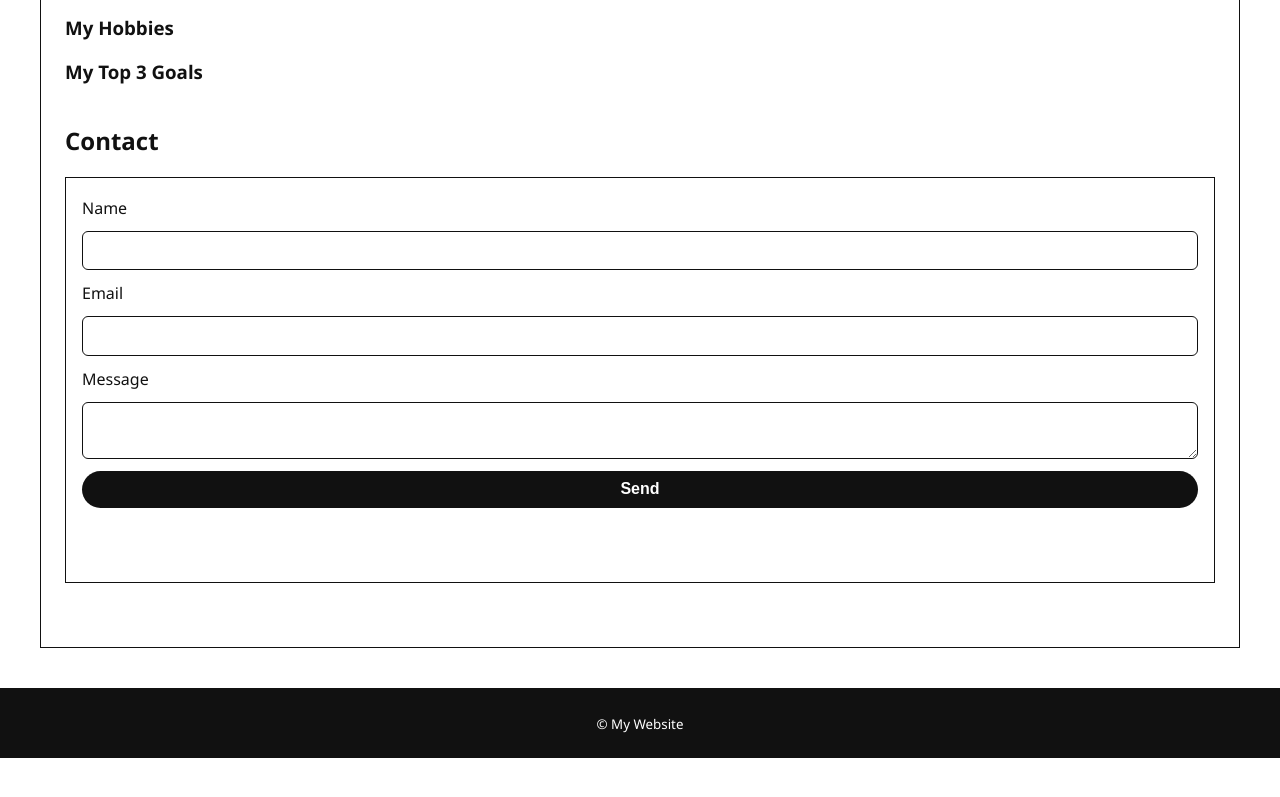
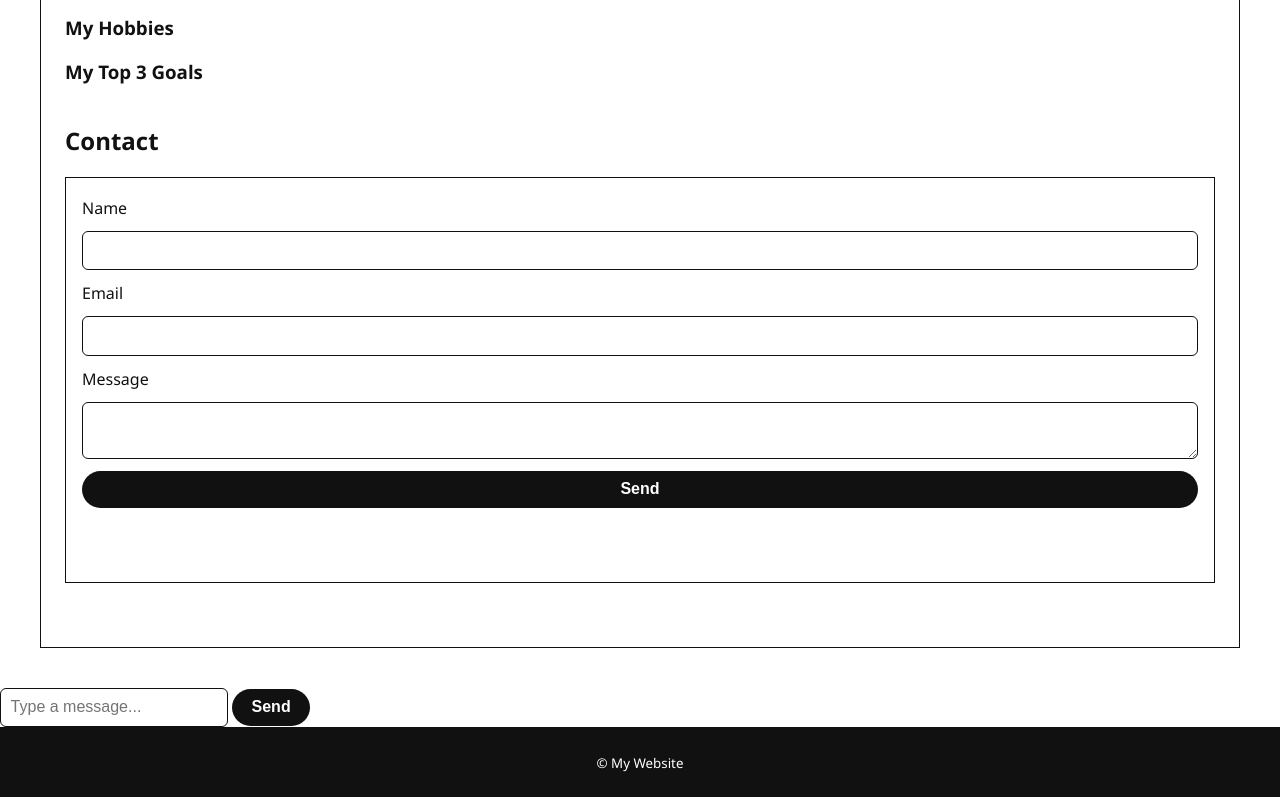
Before and after one commit to stothee/futureinnovators, a plain HTML site: page starter/index.html in a window 1280 px wide. Shown: the part 348-1145 px from the top of the page. Before the commit the page ends 1106 px from the top, so only its background shows below. Drawn offline with Linux system fonts and the light colour scheme.

Commit message:
testing openai

```diff
--- a/starter/index.html
+++ b/starter/index.html
@@ -55,6 +55,32 @@
     </section>
   </main>
 
+    <div id="chat"></div>
+  <input id="user-input" type="text" placeholder="Type a message..." />
+  <button onclick="sendMessage()">Send</button>
+  <script>
+    async function sendMessage() {
+      const userInput = document.getElementById('user-input').value;
+      if (!userInput) return;
+      document.getElementById('chat').innerHTML += `<div>You: ${userInput}</div>`;
+      document.getElementById('user-input').value = '';
+
+      const response = await fetch('https://futureinnovators-agentbackend.azurewebsites.net/api/CallOpenAI', {
+        method: 'POST',
+        headers: { 'Content-Type': 'application/json' },
+        body: JSON.stringify({
+          messages: [
+            { role: 'system', content: 'You are a helpful assistant.' },
+            { role: 'user', content: userInput }
+          ]
+        })
+      });
+
+      const data = await response.json();
+      document.getElementById('chat').innerHTML += `<div>Bot: ${data.choices[0].message.content}</div>`;
+    }
+  </script>
+
   <footer class="site-footer">
     <small>&copy; <span id="year"></span> My Website</small>
   </footer>
```
Also changed, not shown: completed/index.html (added), completed/script.js (added), completed/style.css (added), snippets/03-nav-and-responsive.html (added), snippets/05-responsive.html (renamed from snippets/03-responsive.html), 3 other files.
